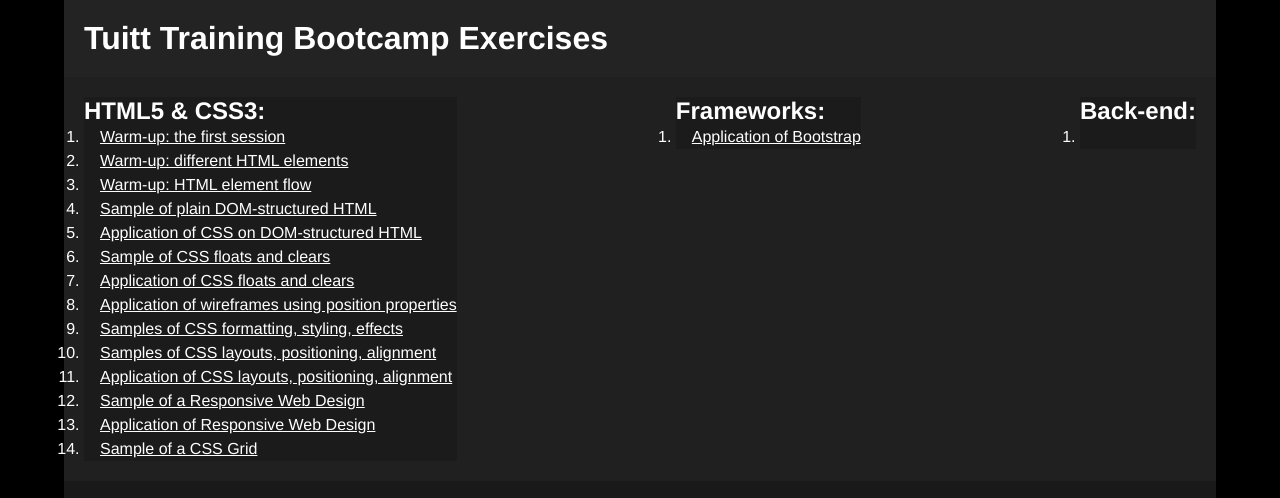
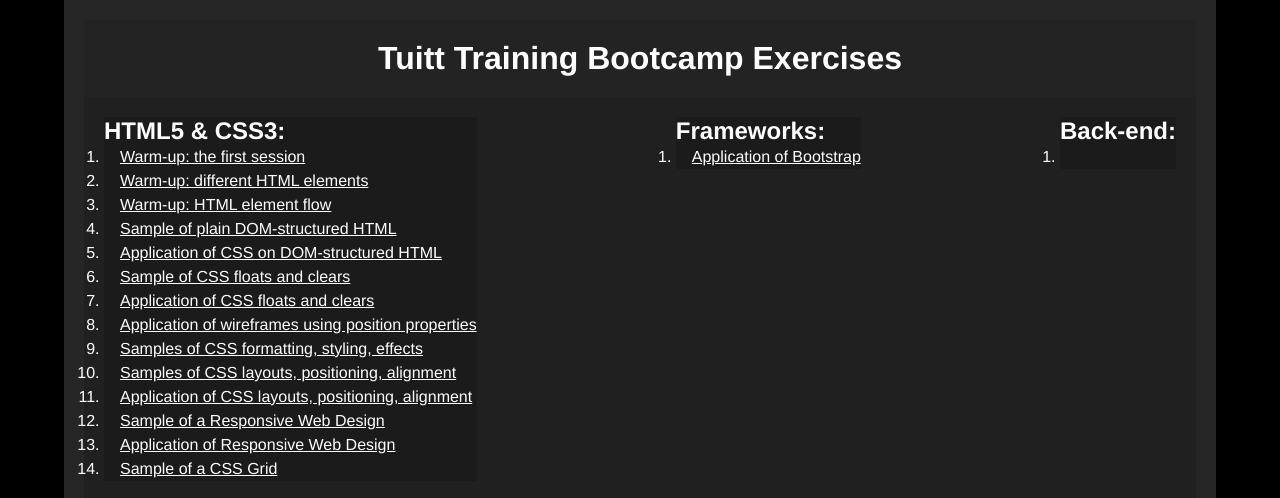
Before and after one commit to x2zatzz/portfolio-exercises, a plain HTML site: page index.html in a window 1280 px wide. Shown: the top 498 px of the page. Drawn offline with Linux system fonts and the light colour scheme.

Commit message:
updated based on template

```diff
--- a/css/style.css
+++ b/css/style.css
@@ -47,6 +47,12 @@ body{
   border-width: 0;
   margin: 0 auto;
 }
+.body,
+header.L1,
+main.L1,
+footer.L1{
+  padding: 20px;
+}
 .body{
   display: flex;
   flex-flow: column nowrap;
@@ -62,7 +68,7 @@ body{
   height: auto;
 }
 header.L1{
-  display: column;
+  display: flex;
   flex-flow: row nowrap;
   justify-content: center;
   align-items: center;
@@ -74,7 +80,6 @@ header.L1{
 
   width: 100%;
   height: auto;
-  padding: 20px;
 }
 
 main.L1{
@@ -90,7 +95,6 @@ main.L1{
 
   width: 100%;
   height: auto;
-  padding: 20px;
 }
 
 footer.L1{
@@ -106,7 +110,6 @@ footer.L1{
 
   width: 100%;
   height: auto;
-  padding: 20px;
 }
 
 
@@ -136,7 +139,6 @@ footer.footer-rgt-lower{
   align-self: auto;
 
   padding: 5px;
-
 }
 footer > .footer-icons{
   display: flex;
@@ -182,7 +184,6 @@ footer > .footer-icons{
 body{
   background: hsla(0, 0%, 0%, 1.0);
 }
-
 .body,
 header,
 main,
--- a/index.html
+++ b/index.html
@@ -8,7 +8,7 @@
     <meta http-equiv="X-UA-Compatible" content="IE=Edge">
     <title>Tuitt Training Bootcamp Exercises</title>
     <link rel="stylesheet" href="css/style.css" type="text/css">
-    <link rel="icon" href="../dev-assets-common/mjta-v01.ico" type="image/x-icon">
+    <link rel="icon" href="mjta-v01.ico" type="image/x-icon">
   </head><!-- END of <head> section +++++++++++++++++++++++++++++++++ -->
 
   <body>
@@ -93,11 +93,11 @@
 
       </footer><!-- END of <footer> section ++++++++++++++++++++++++++++++++= -->
 
+      </div>
       <div class="L2 specialthanks">
         <small>hosted via: Github Pages</small>
         <small>&copy; 2017</small>
       </div><!-- END of <div> ++++++++++++++++++++++++++++++++++++++++++++ -->
-    </div>
 
   </body>
 
```
Also changed, not shown: mjta-v01.ico (added).
